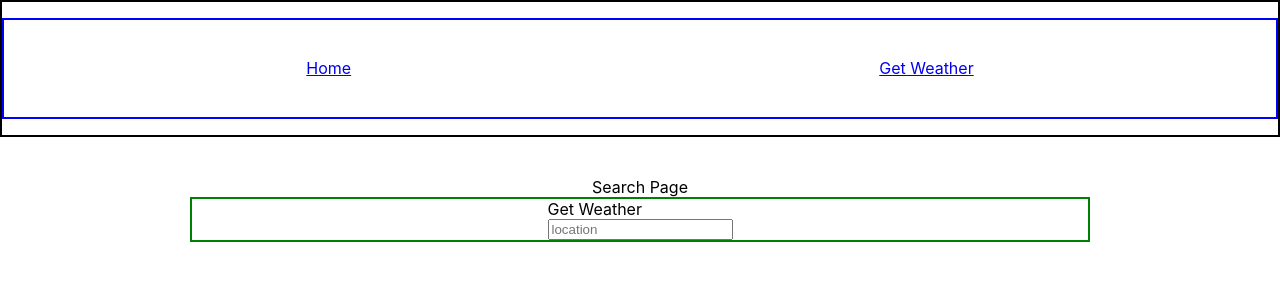
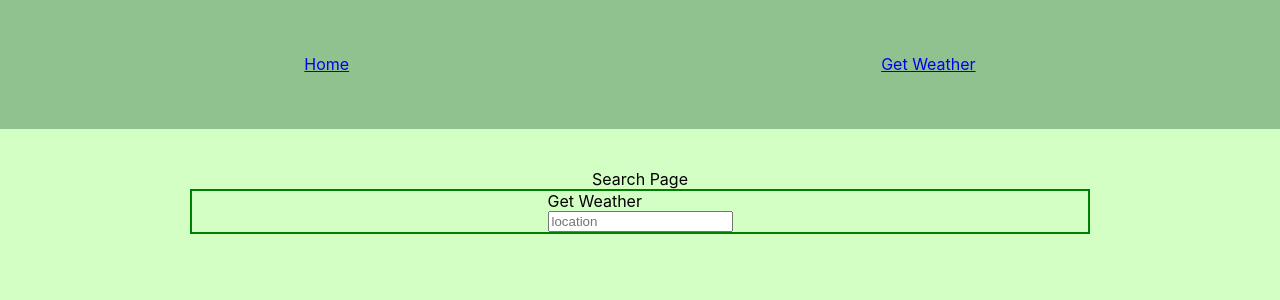
Before and after one commit to TylerEikenberg/Whats-it-Like-Outside-, a React (Create React App) app: page /weather in a window 1280 px wide. Shown: the top 300 px of the page. Built offline with nearby package versions, Linux system fonts and the light colour scheme; no server answers.

Commit message:
added styling

```diff
--- a/src/Pages/App/App.css
+++ b/src/Pages/App/App.css
@@ -1,17 +1,18 @@
 .App-container {
   display: flex;
-  justify-content: center;
+  flex-direction: column;
   align-items: center;
+  background-color: var(--main-bg-color);
+  min-height: 100vh;
 }
 .App-header {
-  border: 2px solid black;
+  background-color: var(--main-accent);
   width: 100vw;
 }
 .App-ul {
   display: flex;
   justify-content: space-around;
   padding: 3%;
-  border: 2px solid blue;
 }
 .App-navlink {
   list-style-type: none;
--- a/src/Pages/App/App.js
+++ b/src/Pages/App/App.js
@@ -17,11 +17,10 @@ function App() {
             </NavLink>
           </ul>
         </header>
+        <Switch>
+          <Route path='/weather' exact component={Search} />
+        </Switch>
       </div>
-
-      <Switch>
-        <Route path='/weather' exact component={Search} />
-      </Switch>
     </BrowserRouter>
   );
 }
--- a/src/index.css
+++ b/src/index.css
@@ -1,3 +1,8 @@
+:root {
+  --main-bg-color: #d3ffc5;
+  --main-accent: #90c290;
+}
+
 body {
   margin: 0;
   font-family: -apple-system, BlinkMacSystemFont, 'Segoe UI', 'Roboto', 'Oxygen',
--- a/src/redux/actions/weatherActions.js
+++ b/src/redux/actions/weatherActions.js
@@ -1,3 +1,8 @@
+/**
+ * TODO:
+ * need to handle errors from api
+ */
+
 import axios from 'axios';
 
 const actions = {
```
